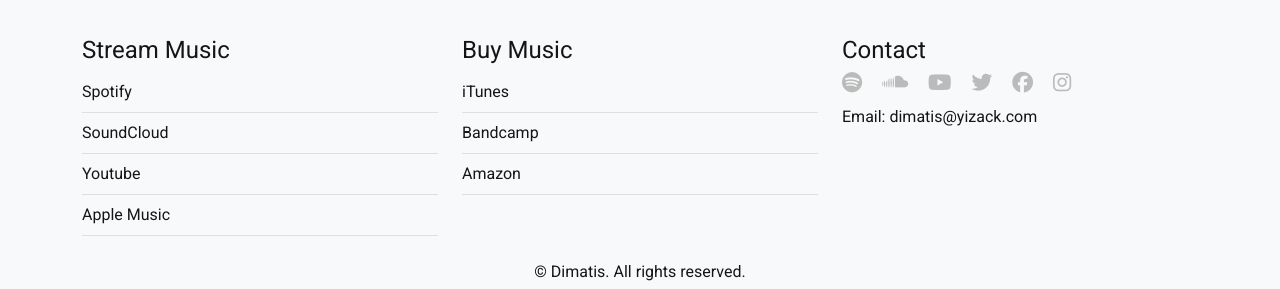
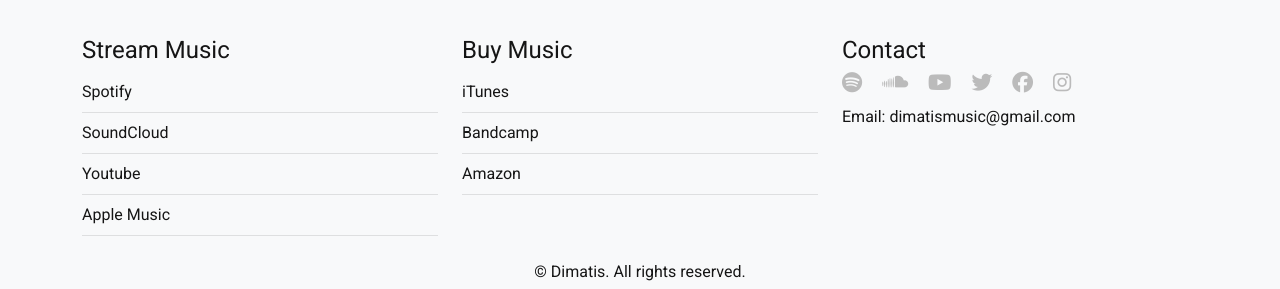
Before and after one commit to OlehBilozir/dimatis-website, a Jekyll site: the page built from album.md, in a window 1280 px wide and 934 px high. Shown: the part 642-931 px from the top of the window. Built offline with Jekyll 4.4.1, drawn with Linux system fonts in a browser that asks for light colours; nearby versions of some CDN libraries.

Commit message:
Update _config.yml

```diff
--- a/_config.yml
+++ b/_config.yml
@@ -19,7 +19,7 @@
 # in the templates via {{ site.myvariable }}.
 
 title: Dimatis
-email: dimatis@yizack.com
+email: dimatismusic@gmail.com
 url: "https://dimatis.yizack.com" # the base hostname & protocol for your site, e.g. http://example.com
 
 # Build settings
```
